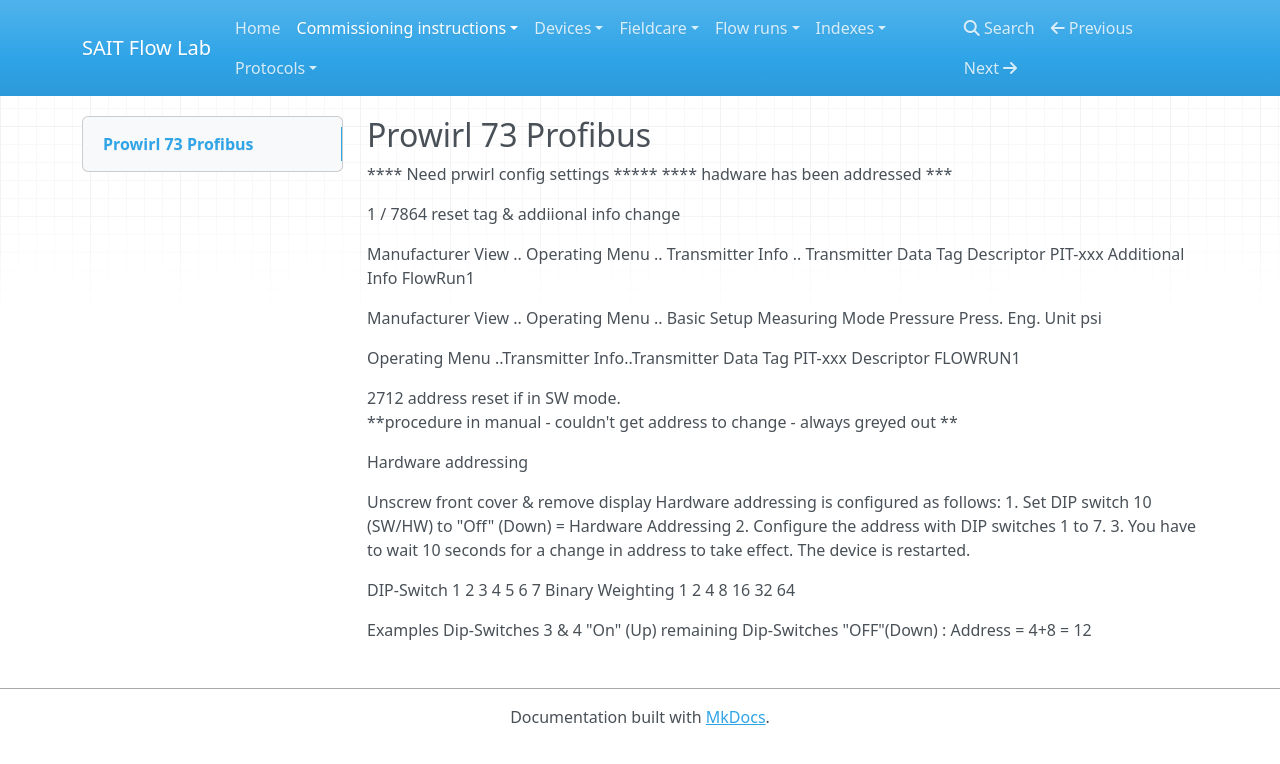
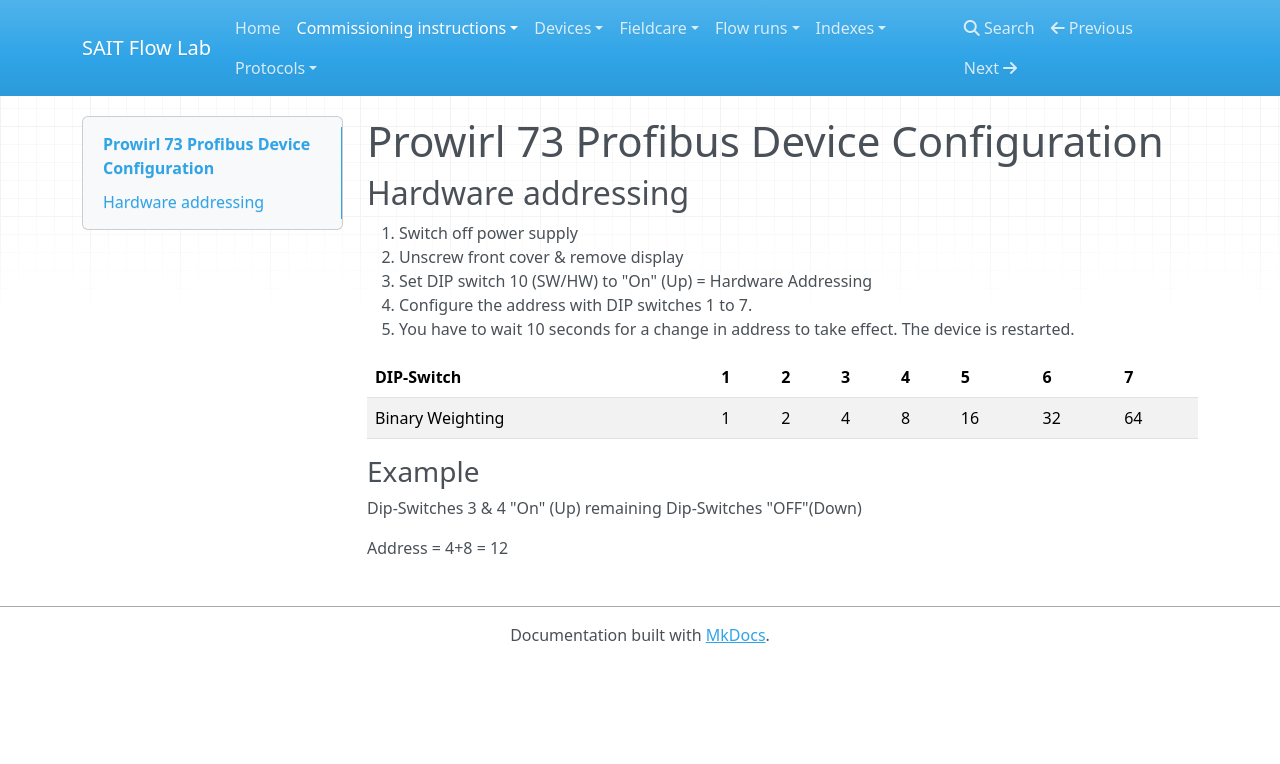
Before and after one commit to ian009/sait, an MkDocs documentation site: the page built from docs/commissioning_instructions/prowirl_73_profibus.md, in a window 1280 px wide. Shown: the top 764 px of the page. Built offline with MkDocs 1.6.1, drawn with Linux system fonts in a browser that asks for light colours; nearby versions of some CDN libraries.

Commit message:
updated config instructions

```diff
--- a/docs/commissioning_instructions/prowirl_73_profibus.md
+++ b/docs/commissioning_instructions/prowirl_73_profibus.md
@@ -1,43 +1,19 @@
+# Prowirl 73 Profibus Device Configuration
 
+## Hardware addressing
 
-## Prowirl 73 Profibus
+1. Switch off power supply
+1. Unscrew front cover & remove display
+1. Set DIP switch 10 (SW/HW) to "On" (Up) = Hardware Addressing
+1. Configure the address with DIP switches 1 to 7.
+1. You have to wait 10 seconds for a change in address to take effect. The device is restarted.
 
+|DIP-Switch|1|2|3|4|5|6|7|
+|---|---|---|---|---|---|---|---|
+|Binary Weighting|1|2|4|8|16|32|64|
 
+### Example
 
-**** Need prwirl config settings *****
-**** hadware has been addressed ***
+Dip-Switches 3 & 4 "On" (Up) remaining Dip-Switches "OFF"(Down)
 
-1 / 7864 reset
-tag & addiional info change
-
-Manufacturer View .. Operating Menu .. Transmitter Info .. Transmitter Data
-Tag Descriptor	PIT-xxx
-Additional Info	FlowRun1
-
-Manufacturer View .. Operating Menu .. Basic Setup
-Measuring Mode	Pressure
-Press. Eng. Unit	psi
-
-Operating Menu ..Transmitter Info..Transmitter Data
-Tag PIT-xxx
-Descriptor FLOWRUN1
-
-
-
-2712 address reset if in SW mode.
-**procedure in manual - couldn't get address to change - always greyed out **
-
-
-Hardware addressing
-
-Unscrew front cover & remove display
-Hardware addressing is configured as follows:
-1. Set DIP switch 10 (SW/HW) to "Off" (Down) = Hardware Addressing
-2. Configure the address with DIP switches 1 to 7.
-3. You have to wait 10 seconds for a change in address to take effect. The device is restarted.
-
-DIP-Switch		1		2		3		4		5		6		7
-Binary Weighting	1		2		4		8		16		32		64
-
-Examples
-Dip-Switches 3 & 4 "On" (Up) remaining Dip-Switches "OFF"(Down) : Address = 4+8 = 12
+Address = 4+8 = 12
```
